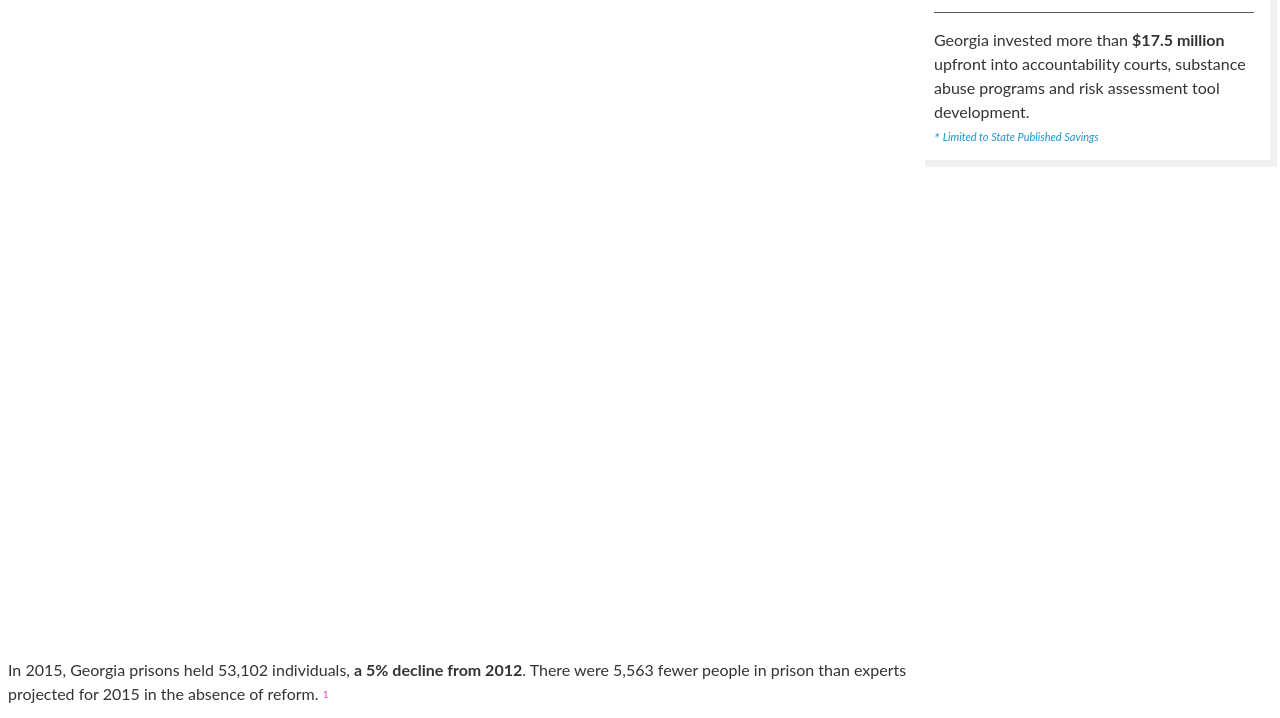
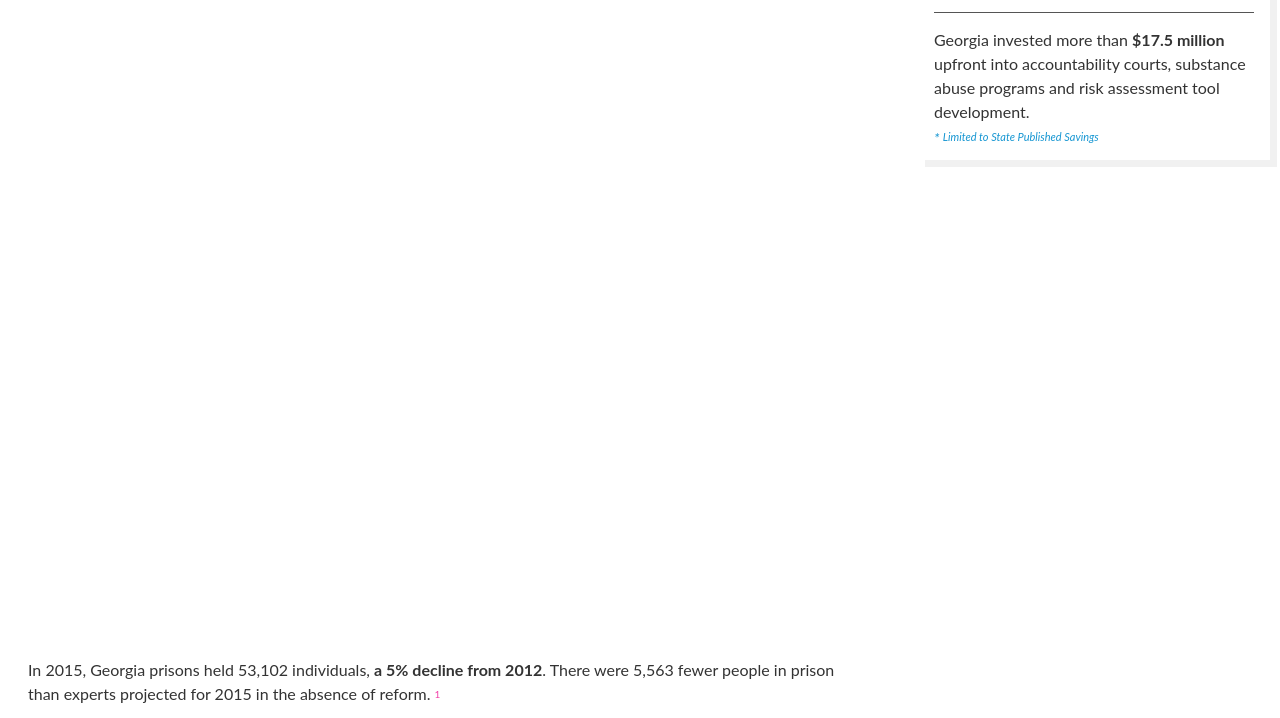
Before and after one commit to UI-Research/jri, a plain HTML site: page child_state_mock.html in a window 1280 px wide. Shown: the part 300-1018 px from the top of the page. Drawn offline with Linux system fonts and the light colour scheme.

Commit message:
state mock css update

```diff
--- a/css/chart_state_mock.css
+++ b/css/chart_state_mock.css
@@ -28,6 +28,10 @@
     position: absolute;
     top: 183px !important;
     font-weight: bold;
+}
+.div-dash-block{
+	width: 65%;
+    margin-left: 20px;
 }
 /********************************************************/
 /******************* LINE CHART ************************/
```
